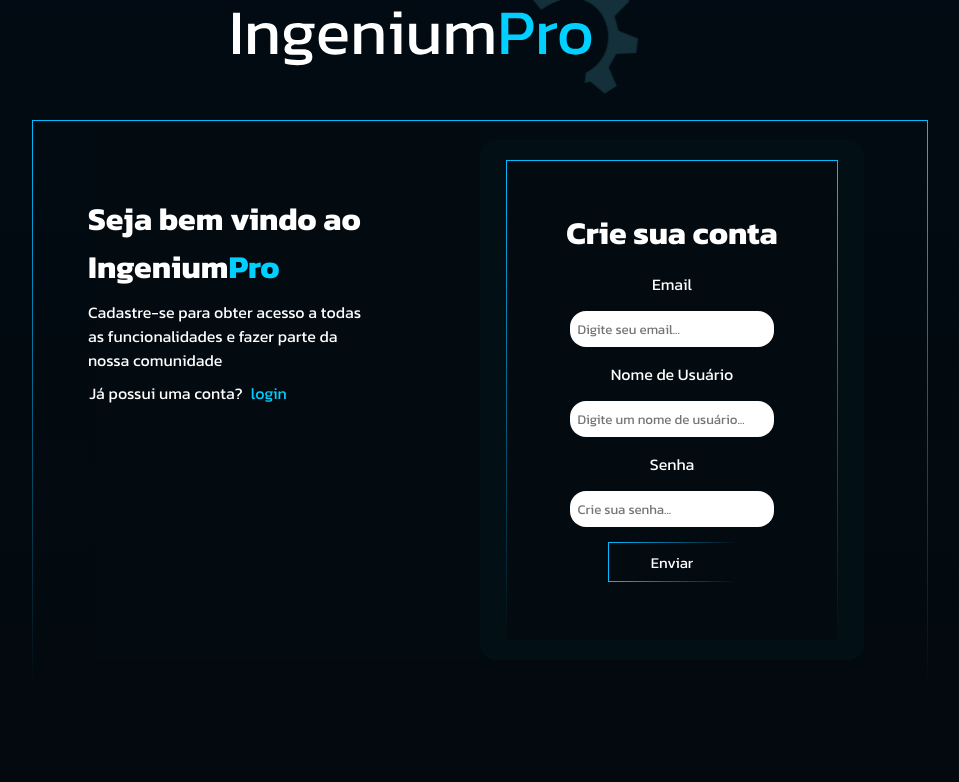
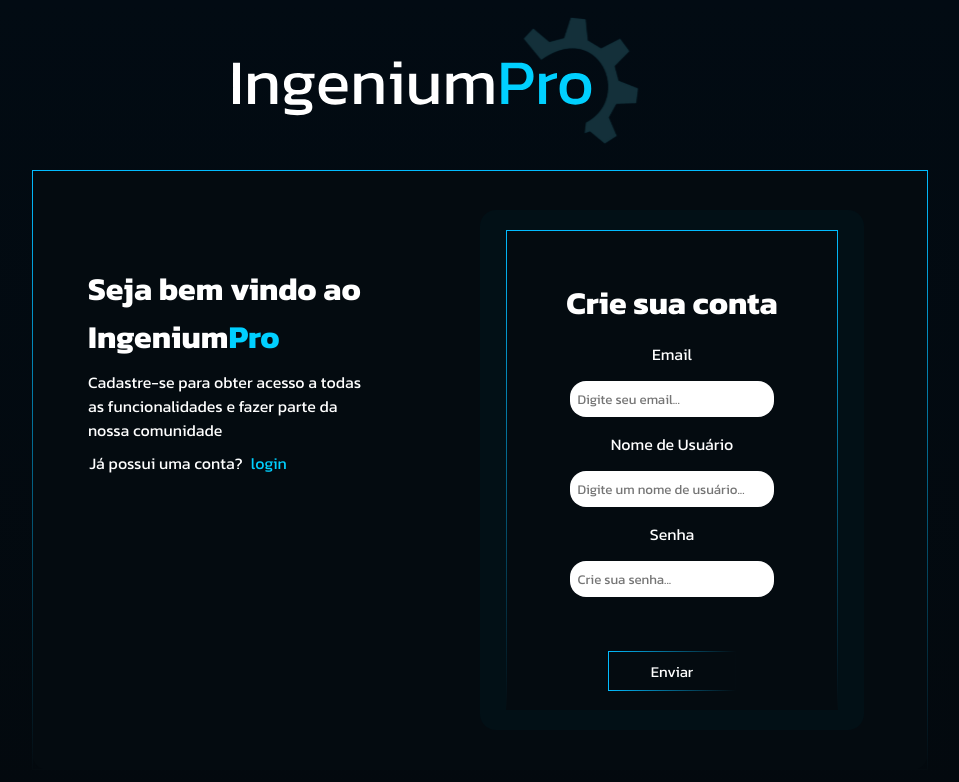
Before and after one commit to guiFGA/IngeniumPro, a React (Vite) app in the folder Front/: page /cadastro in a window 1280 px wide. Shown: the top 782 px of the page, without its empty margins (160-1119 px from the left). Built offline with nearby package versions, Linux system fonts and the light colour scheme; a web font is replaced by a local one.

Commit message:
Página de cadastro concluída com Styled-Components

```diff
--- a/Front/src/pages/cadastro/index.jsx
+++ b/Front/src/pages/cadastro/index.jsx
@@ -96,7 +96,7 @@ function Cadastro() {
               onChange={(e) => setSenha(e.target.value)}
               required
             />
-
+              <br />
               <Botao type="submit">
                   Enviar
               </Botao>
--- a/Front/src/pages/cadastro/styles.js
+++ b/Front/src/pages/cadastro/styles.js
@@ -1,10 +1,11 @@
 import styled from 'styled-components';
 
 export const Container = styled.div`
-  display: flex;
-  justify-content: center;
-  align-items: center;
-  flex-direction: column;
+    display: flex;
+    justify-content: center;
+    align-items: center;
+    flex-direction: column;
+    margin-top: 50px
 `;
 
 export const Header = styled.header`
@@ -27,7 +28,8 @@ export const Corpo = styled.div`
     justify-content: center;
     position: relative;
     width: 70vw;
-    height: 70vh;
+    height: 75vh;
+    background-color: rgba(4, 11, 16, 1);
     border: 1px solid transparent;
     border-radius: 1rem;
     border-image: linear-gradient(to top, rgba(4, 11, 16, 1), rgba(2, 188, 255, 1)) 1;
```
